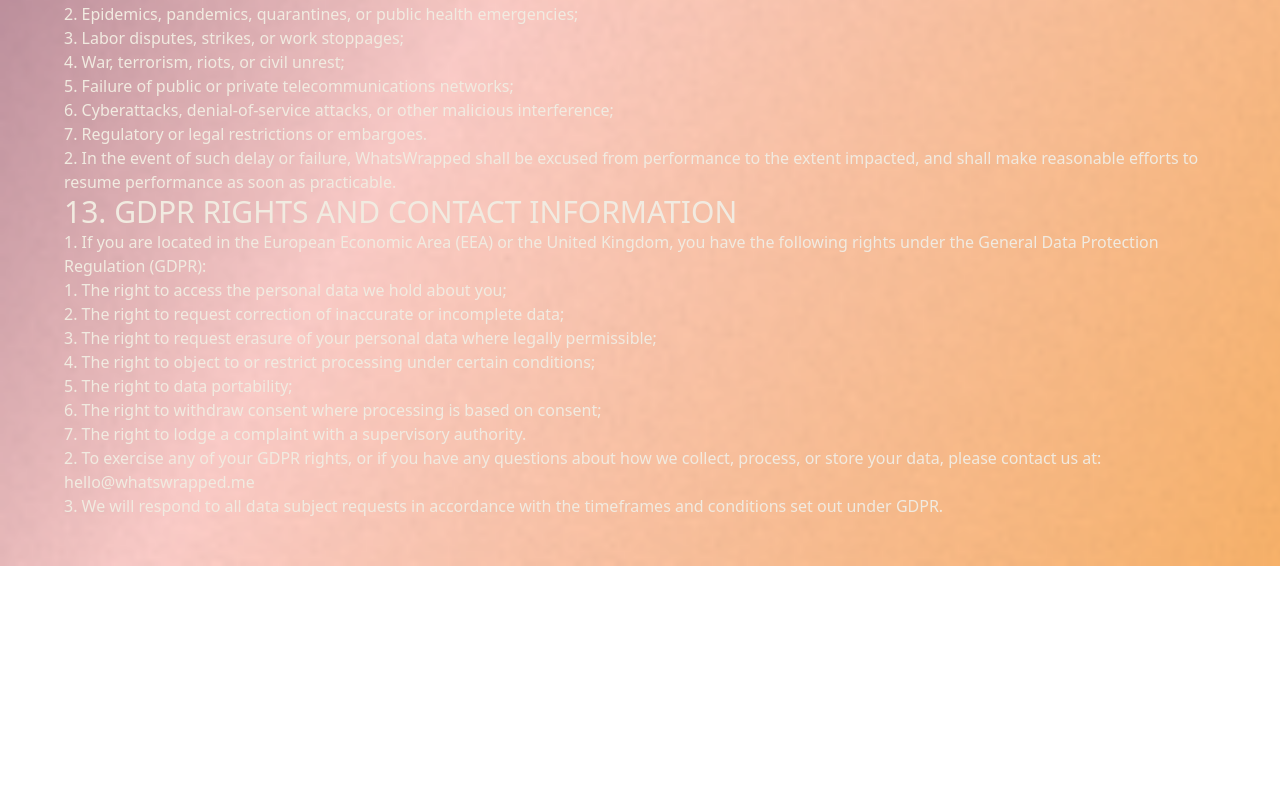
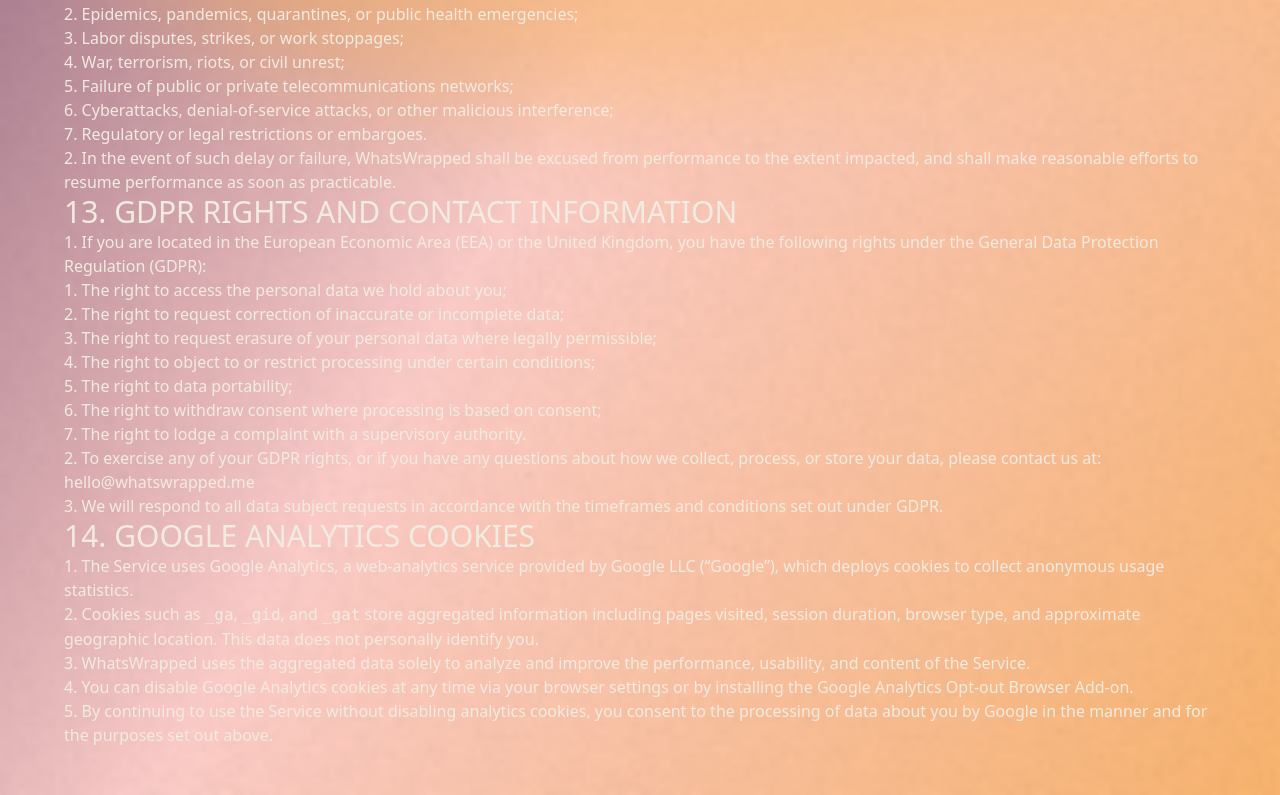
Before and after one commit to BobbyRaduloff/group-wrapped-frontend, a React (Vite) app: page /tac in a window 1280 px wide. Shown: the part 5038-5833 px from the top of the page. Before the commit the page ends 5604 px from the top, so only its background shows below. Built offline with nearby package versions, Linux system fonts and the light colour scheme.

Commit message:
gtag tac

```diff
--- a/src/routes/tac.tsx
+++ b/src/routes/tac.tsx
@@ -624,6 +624,42 @@
           timeframes and conditions set out under GDPR.
         </li>
       </ol>
+
+      <h2>14. GOOGLE ANALYTICS COOKIES</h2>
+      <ol>
+        <li>
+          The Service uses Google Analytics, a web-analytics service provided by
+          Google LLC (“Google”), which deploys cookies to collect anonymous
+          usage statistics.
+        </li>
+        <li>
+          Cookies such as <code>_ga</code>, <code>_gid</code>, and{" "}
+          <code>_gat</code> store aggregated information including pages
+          visited, session duration, browser type, and approximate geographic
+          location. This data does not personally identify you.
+        </li>
+        <li>
+          WhatsWrapped uses the aggregated data solely to analyze and improve
+          the performance, usability, and content of the Service.
+        </li>
+        <li>
+          You can disable Google Analytics cookies at any time via your browser
+          settings or by installing the{" "}
+          <a
+            href="https://tools.google.com/dlpage/gaoptout"
+            target="_blank"
+            rel="noopener"
+          >
+            Google Analytics Opt-out Browser Add-on
+          </a>
+          .
+        </li>
+        <li>
+          By continuing to use the Service without disabling analytics cookies,
+          you consent to the processing of data about you by Google in the
+          manner and for the purposes set out above.
+        </li>
+      </ol>
     </div>
   );
 }
```
